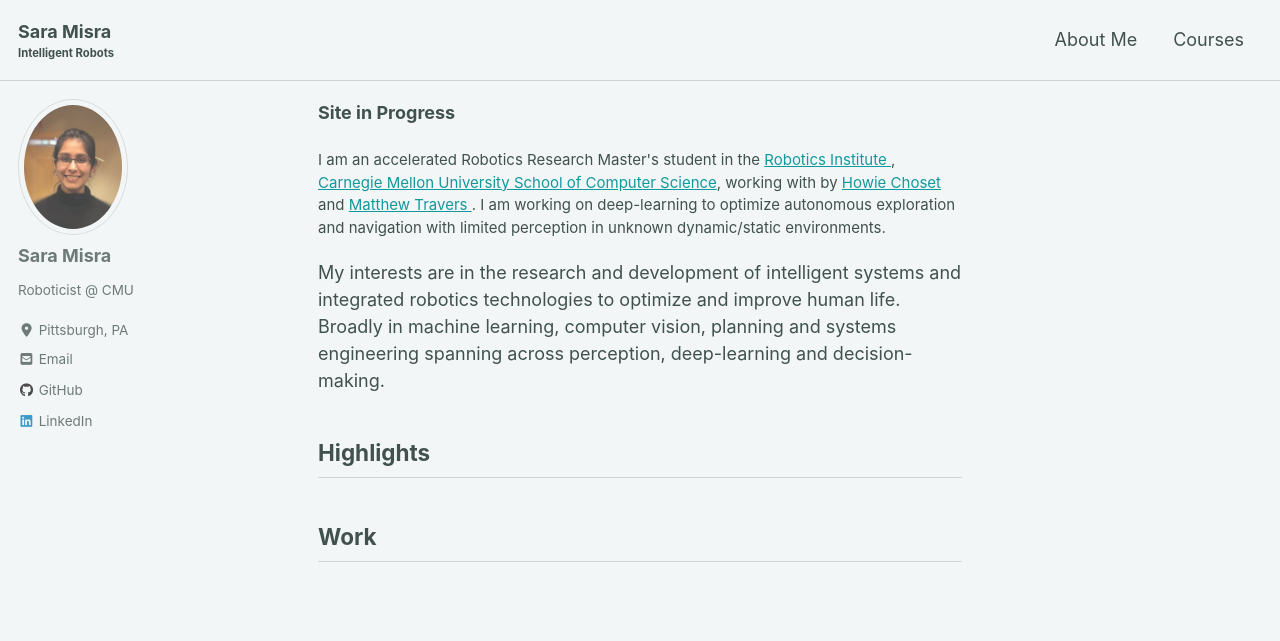
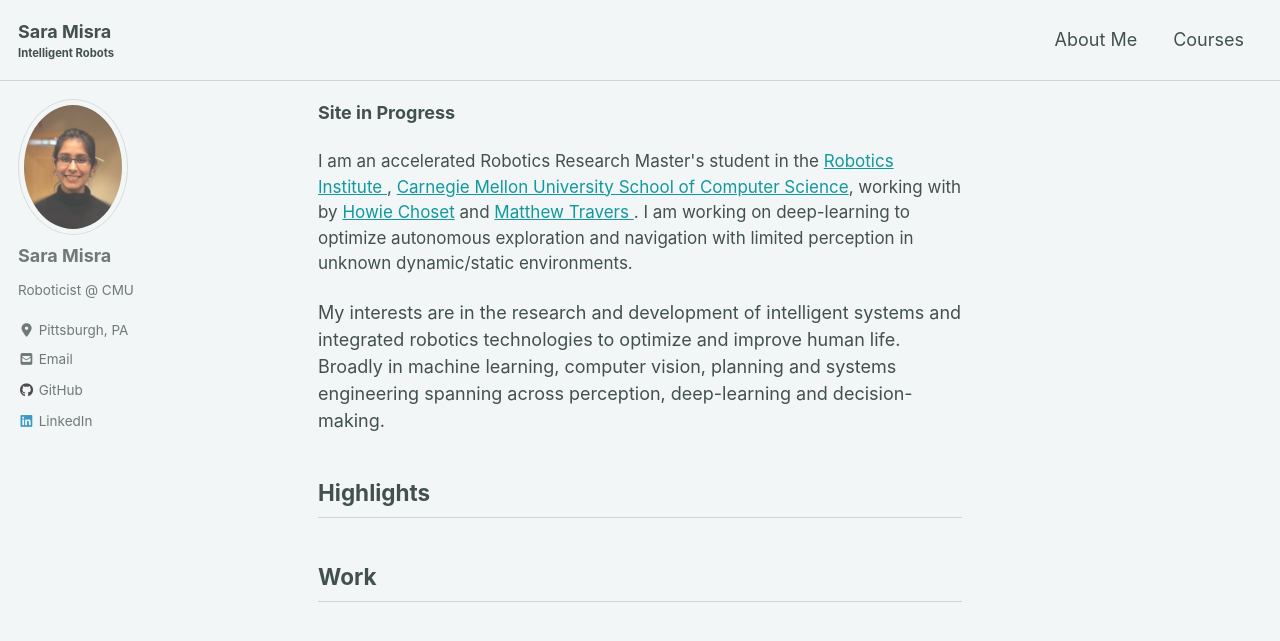
Before and after one commit to saram1sra/saram1sra.github.io, a Jekyll site: the page built from index.html, in a window 1280 px wide and 900 px high. Shown: the top 641 px of the window. Built offline with Jekyll 4.4.1, drawn with Linux system fonts in a browser that asks for light colours; cached includes are drawn as plain includes; nearby versions of some CDN libraries; the list of posts is cut into pages by our own code.

Commit message:
experimenting with fonts

```diff
--- a/index.html
+++ b/index.html
@@ -5,7 +5,7 @@ author_profile: true
 
 <p><b>Site in Progress</b></p>
 
-<p style="font-size:15px">
+<p style="font-size:17px">
 
 I am an accelerated Robotics Research Master's student in the <a href='https://www.ri.cmu.edu/'>Robotics Institute </a>,
 <a href='https://www.cs.cmu.edu/'>Carnegie Mellon University School of Computer Science</a>,
```
